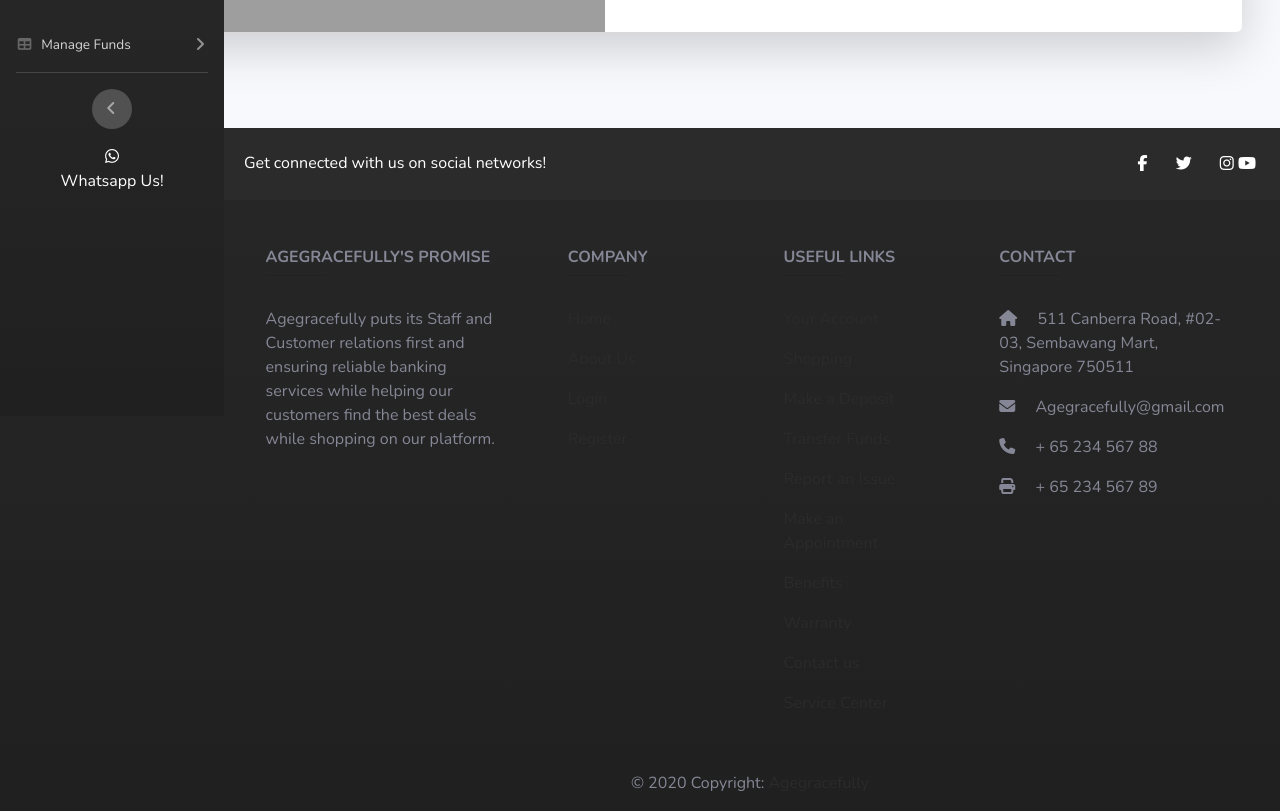
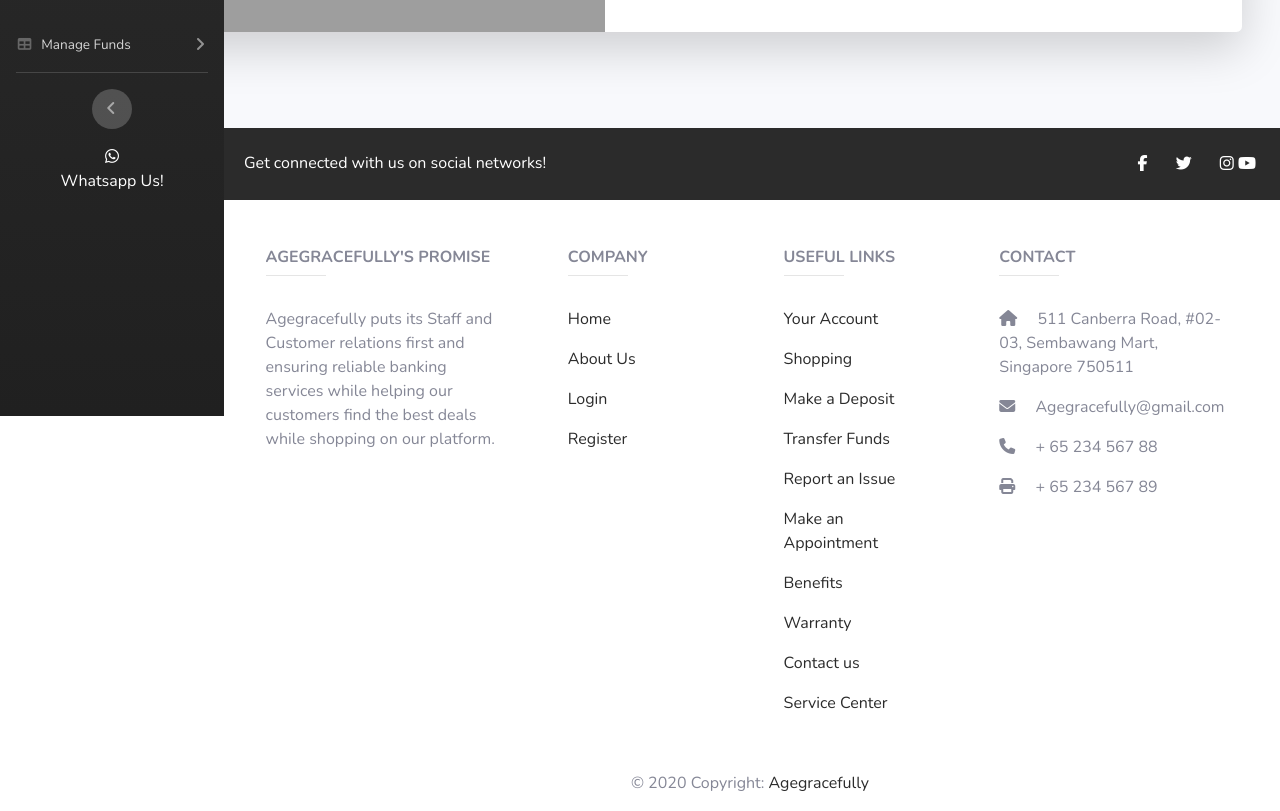
Before and after one commit to DesNotMe/swisscopy, a Python web app: template website/templates/register.html in a window 1280 px wide. Shown: the part 384-1195 px from the top of the page. Run offline with Jinja, Linux system fonts and the light colour scheme; the template is opened without the code that fills it, so the values that code supplies are empty; some libraries are stand-ins or nearby versions; grey boxes are pictures that could not be loaded.

Commit message:
c hanged

```diff
--- a/website/templates/register.html
+++ b/website/templates/register.html
@@ -9,7 +9,7 @@
 
 
 {% block content %}
-<body class="bg-gradient-primary">
+<body >
 
     <div class="container">
 
```
